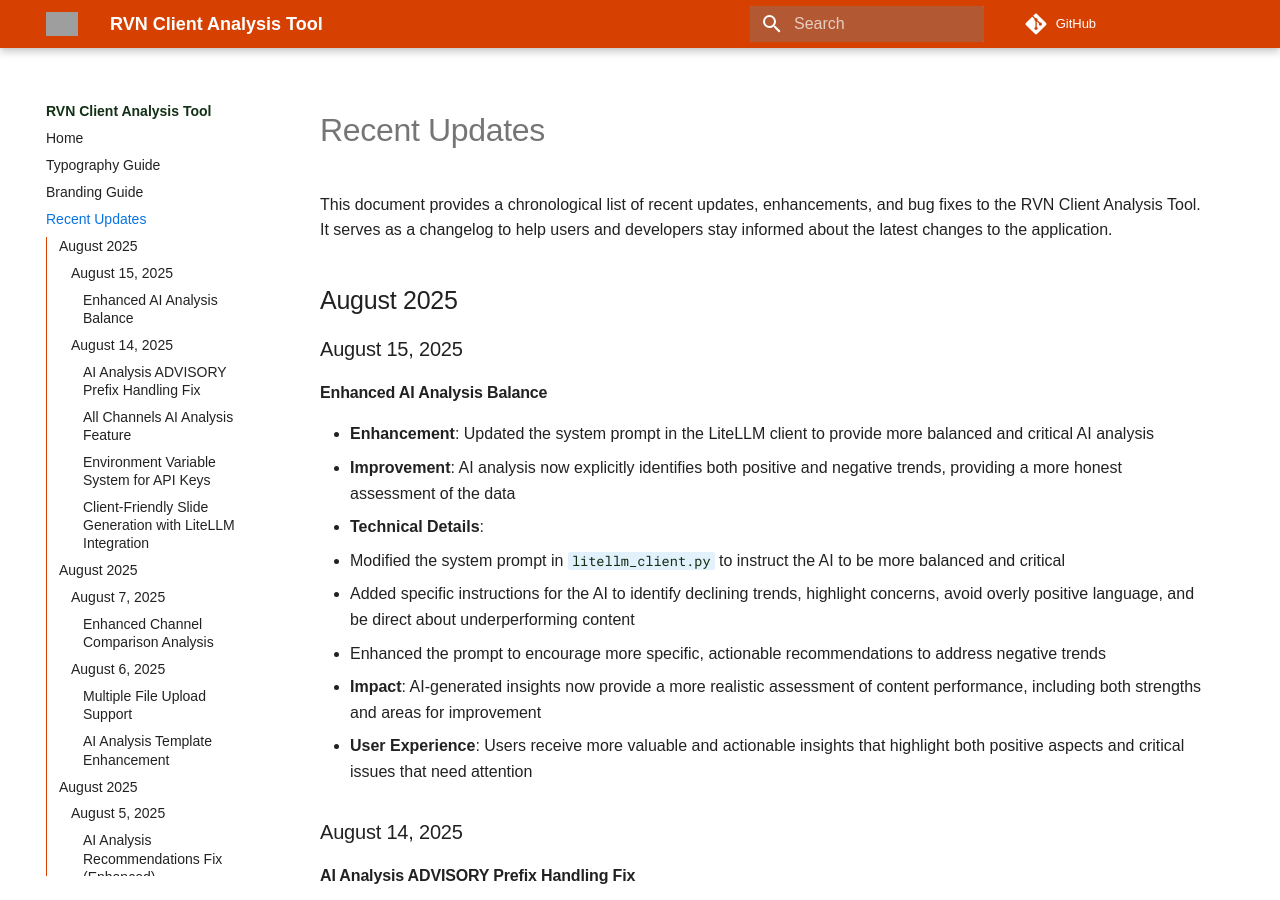
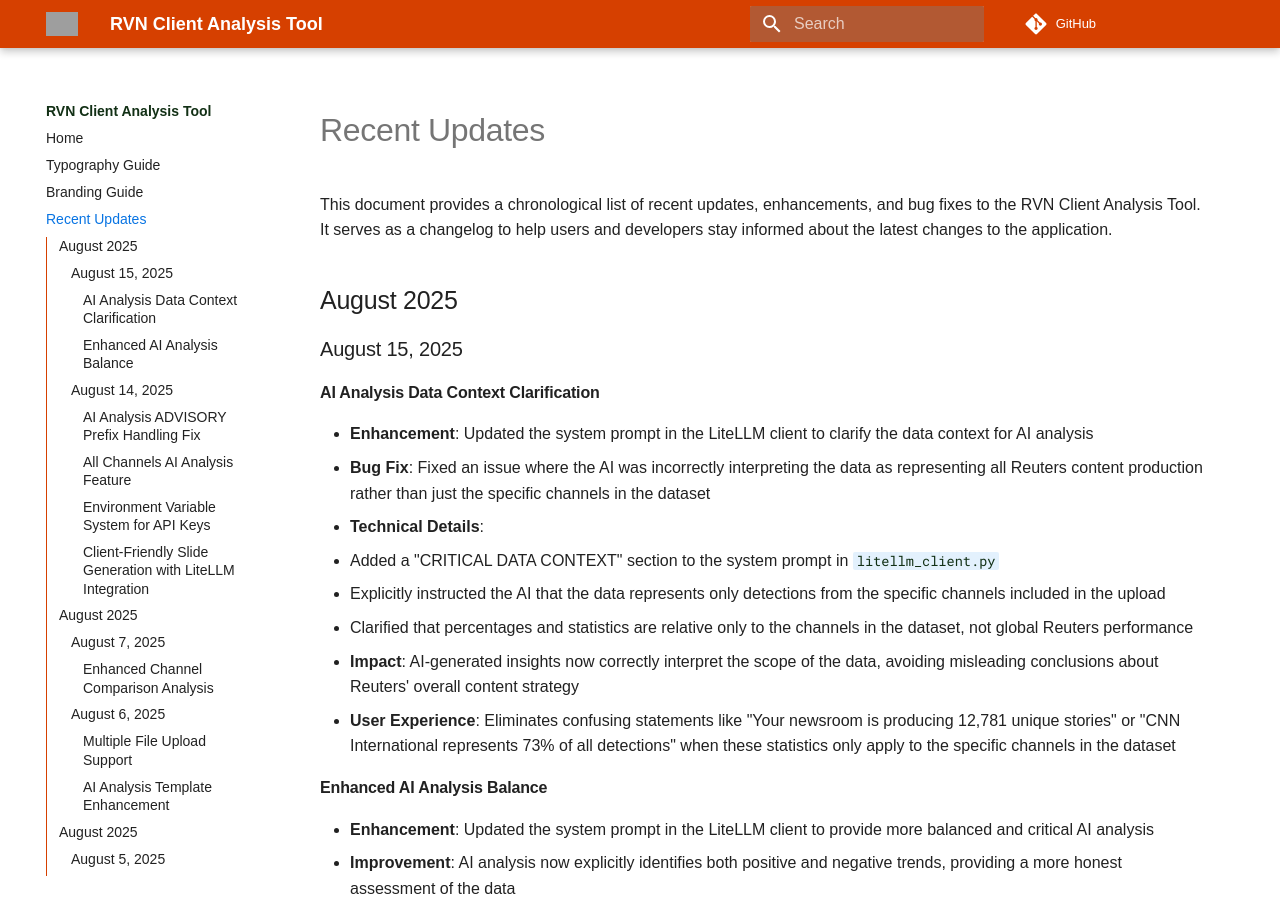
Before and after one commit to cinveen/RVN-Client-Analysis-Tool, an MkDocs documentation site: the page built from docs/recent_updates.md, in a window 1280 px wide and 900 px high. Built offline with MkDocs 1.6.1 and Material for MkDocs 9.7.7, drawn with Linux system fonts in a browser that asks for light colours; some web fonts are replaced; comment, search, counter and statistics services are not loaded; grey boxes are pictures that could not be loaded.

Commit message:
Update recent_updates.md with AI Analysis Data Context Clarification entry

```diff
--- a/docs/recent_updates.md
+++ b/docs/recent_updates.md
@@ -5,6 +5,17 @@
 ## August 2025
 
 ### August 15, 2025
+
+#### AI Analysis Data Context Clarification
+
+- **Enhancement**: Updated the system prompt in the LiteLLM client to clarify the data context for AI analysis
+- **Bug Fix**: Fixed an issue where the AI was incorrectly interpreting the data as representing all Reuters content production rather than just the specific channels in the dataset
+- **Technical Details**:
+  - Added a "CRITICAL DATA CONTEXT" section to the system prompt in `litellm_client.py`
+  - Explicitly instructed the AI that the data represents only detections from the specific channels included in the upload
+  - Clarified that percentages and statistics are relative only to the channels in the dataset, not global Reuters performance
+- **Impact**: AI-generated insights now correctly interpret the scope of the data, avoiding misleading conclusions about Reuters' overall content strategy
+- **User Experience**: Eliminates confusing statements like "Your newsroom is producing 12,781 unique stories" or "CNN International represents 73% of all detections" when these statistics only apply to the specific channels in the dataset
 
 #### Enhanced AI Analysis Balance
 
```
